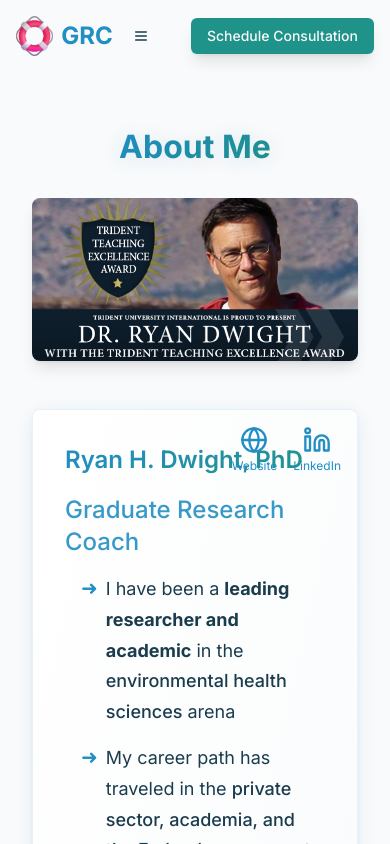
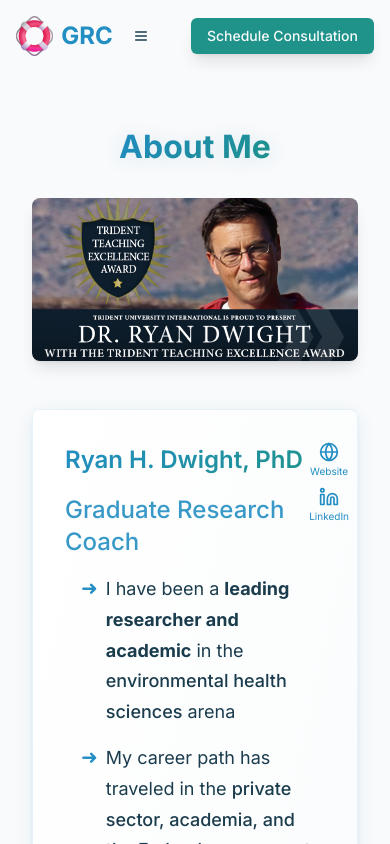
Before and after one commit to lame-o/dads-website, a Next.js app: page /about in a window 390 px wide. Shown: the top 844 px of the page. Built offline with nearby package versions, Linux system fonts and the light colour scheme.

Commit message:
mobile button fix

```diff
--- a/app/about/page.tsx
+++ b/app/about/page.tsx
@@ -28,15 +28,15 @@
 
           <div className="space-y-12">
             <div className="page-section relative">
-              <div className="absolute top-4 right-4 flex gap-4">
+              <div className="absolute top-8 right-2 md:top-4 md:right-4 flex flex-col md:flex-row gap-2 md:gap-4">
                 <a
                   href="https://ryandwight.com"
                   target="_blank"
                   rel="noopener noreferrer"
                   className="text-primary hover:text-primary/80 transition-colors flex flex-col items-center"
                 >
-                  <Globe className="w-7 h-7" />
-                  <span className="text-xs mt-1">Website</span>
+                  <Globe className="w-5 h-5 md:w-7 md:h-7" />
+                  <span className="text-[10px] md:text-xs mt-0.5 md:mt-1">Website</span>
                 </a>
                 <a
                   href="https://linkedin.com/in/ryan-dwight-04155429"
@@ -44,8 +44,8 @@
                   rel="noopener noreferrer"
                   className="text-primary hover:text-primary/80 transition-colors flex flex-col items-center"
                 >
-                  <Linkedin className="w-7 h-7" />
-                  <span className="text-xs mt-1">LinkedIn</span>
+                  <Linkedin className="w-5 h-5 md:w-7 md:h-7" />
+                  <span className="text-[10px] md:text-xs mt-0.5 md:mt-1">LinkedIn</span>
                 </a>
               </div>
               <div className="flex flex-col md:flex-row items-start gap-8">
```
